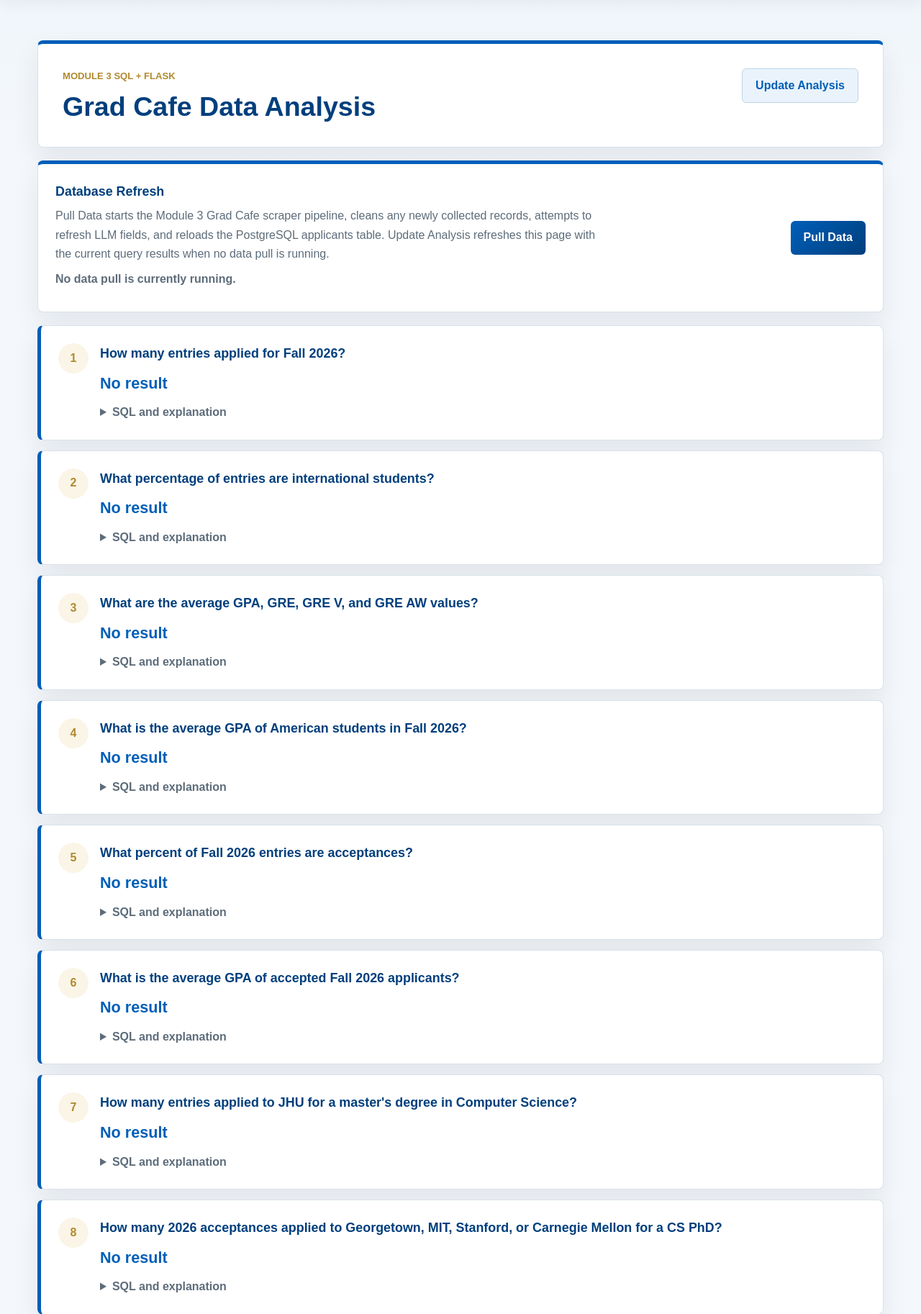
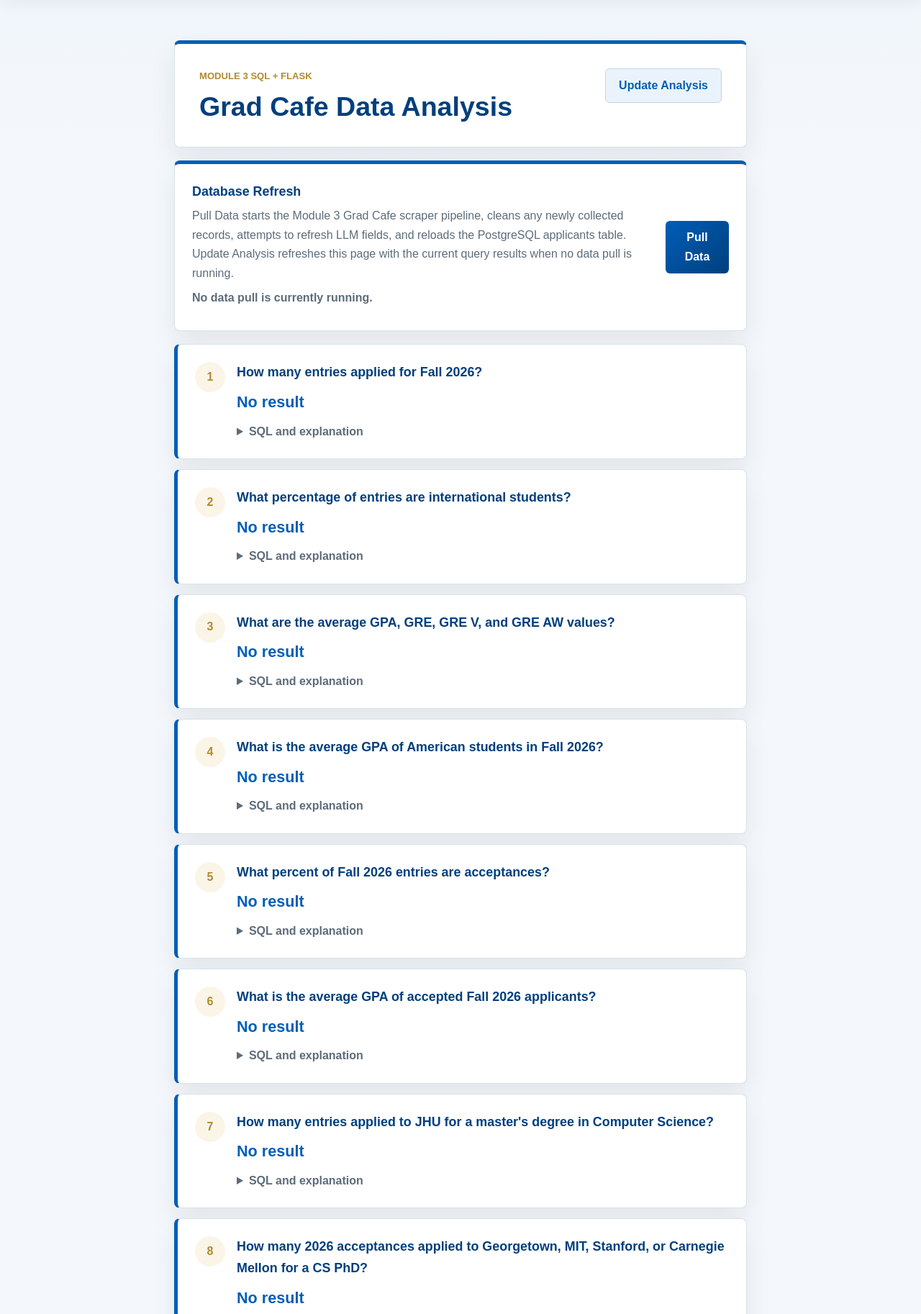
Before and after one commit to wlai-jhu/jhu_software_concepts, a Flask app: page / in a window 1280 px wide. Shown: the part 137-1963 px from the top of the page at 72% size. Run offline with Flask 3, Linux system fonts and the light colour scheme; data that the repository does not hold is empty; some libraries are stand-ins or nearby versions.

Commit message:
Align Module 3 header and content width

```diff
--- a/module_3/static/styles.css
+++ b/module_3/static/styles.css
@@ -49,10 +49,6 @@ a {
   gap: 24px;
   justify-content: space-between;
   padding: 18px 48px;
-}
-
-.header-center {
-  flex: 1;
 }
 
 .site-name {
@@ -117,7 +113,7 @@ h1 {
 
 main {
   margin: 0 auto;
-  max-width: 1240px;
+  max-width: 860px;
   padding: 56px 32px;
 }
 
```
